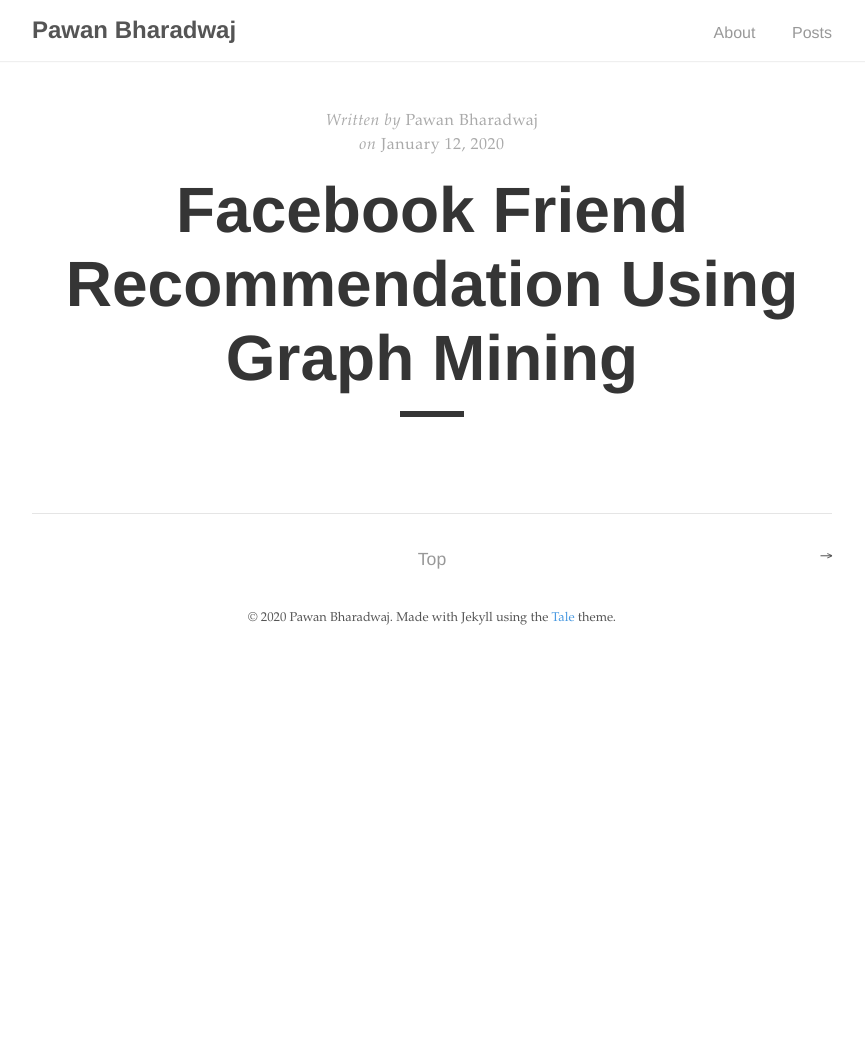
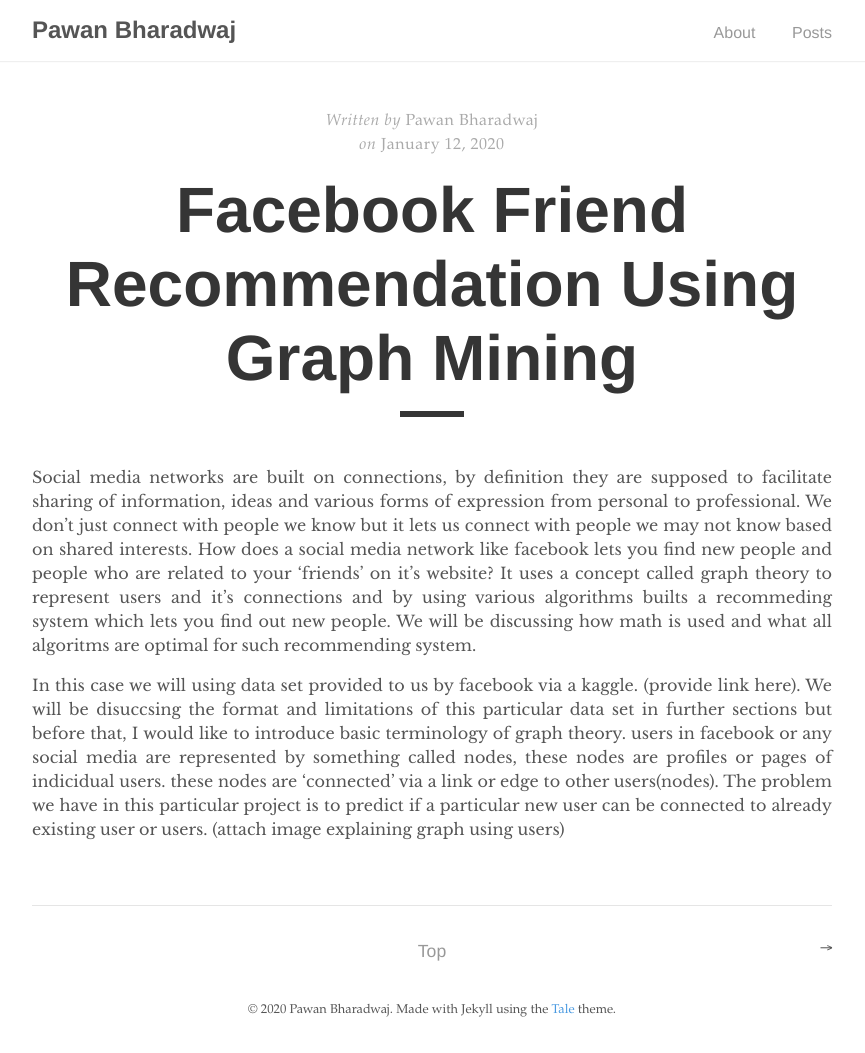
Before and after one commit to legsidestrangle/legsidestrangle.github.io, a Jekyll site: the page built from _posts/2020-01-12-FB_Rec.md, in a window 1280 px wide. Shown: the whole page, without its empty margins (208-1073 px from the left). Built offline with Jekyll 4.4.1, drawn with Linux system fonts in a browser that asks for light colours; before the commit the page ends 900 px from its top, so only the background shows below that.

Commit message:
first two-intro

```diff
--- a/_posts/2020-01-12-FB_Rec.md
+++ b/_posts/2020-01-12-FB_Rec.md
@@ -3,3 +3,10 @@ layout: post
 title:  "Facebook Friend Recommendation Using Graph Mining"
 author: "Pawan Bharadwaj"
 ---
+Social media networks are built on connections, by definition  they are supposed to facilitate sharing of information, ideas and various forms of expression from personal to professional. We don’t just connect with people we know but it lets us connect with people we may not know based on shared interests. How does a social media network like facebook lets you find new people and people who are related to your ‘friends’ on it’s website? It uses a concept called graph theory to represent users and it’s connections and by using various algorithms builts a recommeding system which lets you find out new people.
+We will be discussing how math is used and what all algoritms are optimal for such recommending system.
+
+In this case we will using data set provided to us by facebook via a kaggle. (provide link here).
+We will be disuccsing the format and limitations of this particular data set in further sections but before that, I would like to introduce basic terminology of graph theory.
+users in facebook or any social media are represented by something called nodes, these nodes are profiles or pages of indicidual users. these nodes are ‘connected’ via a link or edge to other users(nodes). The problem we have in this particular project is to predict if a particular new user can be connected to already existing user or users.
+(attach image explaining graph using users)
```
